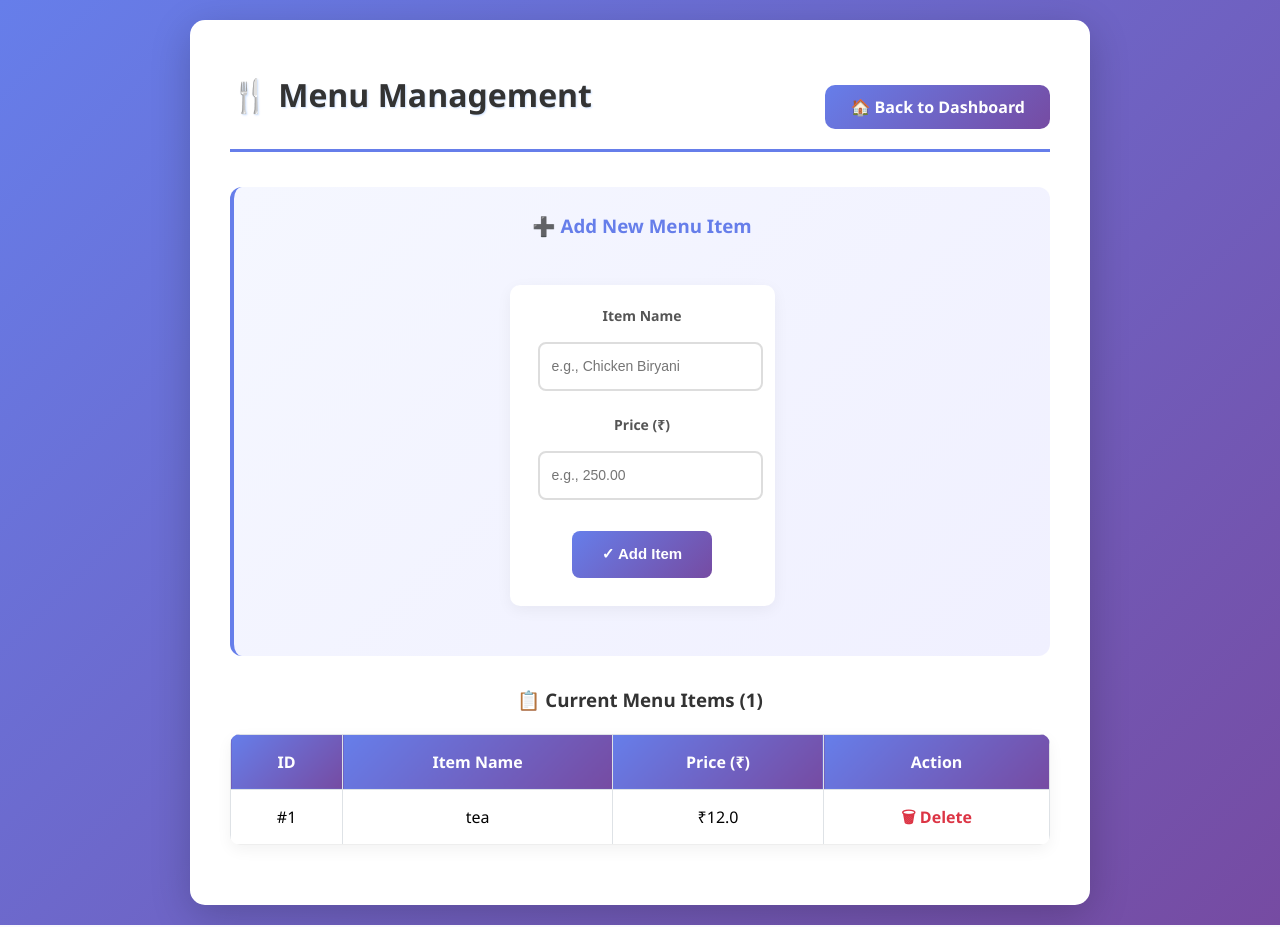
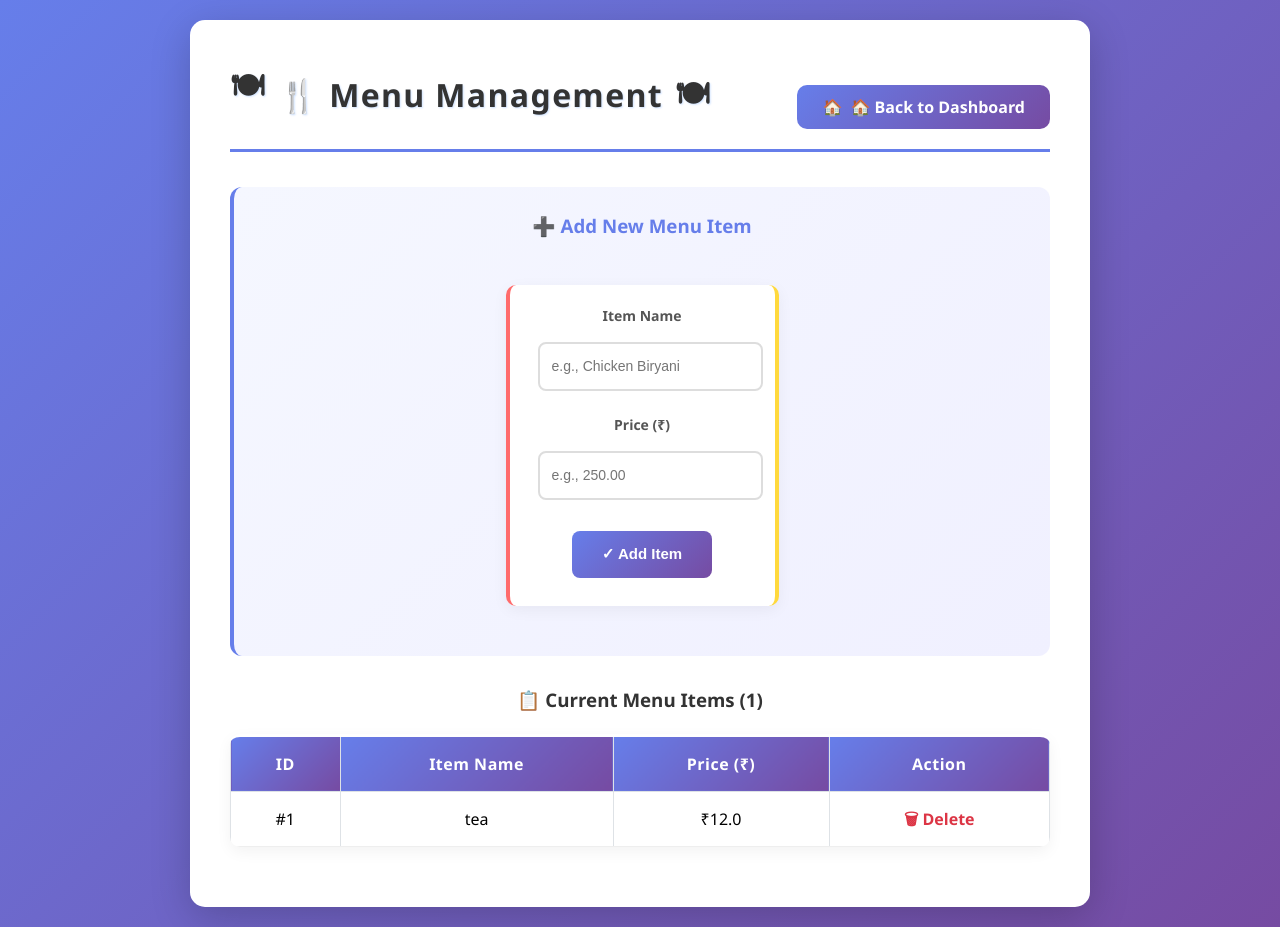
Before and after one commit to krushnanarwade/Restaurant-Billing-System, a Flask app: page /menu in a window 1280 px wide. Run offline with Flask 3, Linux system fonts and the light colour scheme; a user stored in the database is signed in; data comes from the database, SQL or seed files in the repository; both versions use the stored data as it was after the commit.

Commit message:
style: add food-themed effects and animations

```diff
--- a/app.py
+++ b/app.py
@@ -68,7 +68,7 @@ def validate_quantity(qty_str):
         return None, "Invalid quantity format"
 
 def validate_mobile_number(phone_str):
-    """Validate mobile number with support for multiple formats"""
+    """Validate mobile number - only 10 digits allowed"""
     if not phone_str or not isinstance(phone_str, str):
         return None, "Phone number cannot be empty"
 
@@ -81,28 +81,15 @@ def validate_mobile_number(phone_str):
     if not cleaned_phone.isdigit():
         return None, "Phone number should contain only digits (and optional formatting characters like +, -, spaces)"
 
-    # Support formats:
-    # Indian: 10 digits (9876543210), +91 10 digits (+919876543210)
-    # International: 7-15 digits (E.164 standard)
-
     phone_length = len(cleaned_phone)
 
-    # Check for Indian format (with or without 91 country code)
-    if cleaned_phone.startswith("91") and phone_length == 12:
-        # Format: 919876543210 (valid)
-        pass
-    elif phone_length == 10 and cleaned_phone[0] in ["6", "7", "8", "9"]:
-        # Format: 9876543210 (valid - Indian mobile starts with 6-9)
-        pass
-    elif 7 <= phone_length <= 15:
-        # International format (E.164 allows 7-15 digits)
-        pass
-    else:
-        return None, "Phone number must be 10 digits (India) or 7-15 digits (International). Example: 9876543210 or +91 9876543210"
+    # Only allow exactly 10 digits
+    if phone_length != 10:
+        return None, "Phone number must be exactly 10 digits. Example: 9876543210"
 
-    # Final length check (after cleaning)
-    if len(phone) < 5 or len(phone) > 25:
-        return None, "Phone number length should be between 5 and 25 characters"
+    # Check if it starts with valid Indian mobile prefix (6-9)
+    if cleaned_phone[0] not in ["6", "7", "8", "9"]:
+        return None, "Phone number must start with 6, 7, 8, or 9"
 
     return phone, None
 
--- a/static/style.css
+++ b/static/style.css
@@ -8,6 +8,30 @@ body {
   margin: 0;
   padding: 0;
   min-height: 100vh;
+  position: relative;
+  overflow-x: hidden;
+}
+
+/* Floating food emojis animation */
+body::before {
+  content: "🍽 🍔 🍕 🍣 🍜 🥘 🍲 🥗 🍱 🍛 🥙 🌮";
+  position: fixed;
+  top: 0;
+  left: 0;
+  width: 100%;
+  height: 100%;
+  font-size: 2rem;
+  opacity: 0.05;
+  pointer-events: none;
+  z-index: -1;
+  animation: float-background 20s infinite linear;
+  word-wrap: break-word;
+  overflow: hidden;
+}
+
+@keyframes float-background {
+  0% { transform: translateY(0); }
+  100% { transform: translateY(100vh); }
 }
 
 /* Improve container and button polish */
@@ -35,6 +59,32 @@ h1 {
   font-size: 2.2rem;
   margin-top: 30px;
   text-shadow: 1px 1px 2px rgba(13, 110, 253, 0.2);
+  animation: pulse-heading 2s ease-in-out infinite;
+  position: relative;
+}
+
+h1::before {
+  content: "🍽";
+  margin-right: 12px;
+  display: inline-block;
+  animation: bounce-emoji 1s ease-in-out infinite;
+}
+
+h1::after {
+  content: "🍽";
+  margin-left: 12px;
+  display: inline-block;
+  animation: bounce-emoji 1s ease-in-out infinite 0.5s;
+}
+
+@keyframes pulse-heading {
+  0%, 100% { letter-spacing: 0; }
+  50% { letter-spacing: 2px; }
+}
+
+@keyframes bounce-emoji {
+  0%, 100% { transform: translateY(0); }
+  50% { transform: translateY(-10px); }
 }
 
 /* -------------------------------
@@ -68,6 +137,14 @@ form {
   border-radius: 10px;
   display: inline-block;
   box-shadow: 0 4px 15px rgba(0, 0, 0, 0.05);
+  border-left: 4px solid #ff6b6b;
+  border-right: 4px solid #ffd93d;
+  animation: form-slide 0.6s ease-out;
+}
+
+@keyframes form-slide {
+  0% { opacity: 0; transform: translateY(20px); }
+  100% { opacity: 1; transform: translateY(0); }
 }
 
 input, button {
@@ -101,12 +202,15 @@ table {
   border-radius: 10px;
   overflow: hidden;
   box-shadow: 0 5px 15px rgba(0, 0, 0, 0.05);
+  border-top: 3px solid #ff6b6b;
 }
 
 th {
-  background: #0d6efd;
+  background: linear-gradient(135deg, #0d6efd 0%, #0dcaf0 100%);
   color: white;
   padding: 12px 20px;
+  font-weight: 700;
+  letter-spacing: 0.5px;
 }
 
 td {
@@ -131,9 +237,17 @@ tr:hover {
   padding: 10px 25px;
   transition: 0.3s ease;
   margin-top: 25px;
+  position: relative;
+  overflow: hidden;
+}
+
+.back-home-btn::before {
+  content: "🏠";
+  margin-right: 8px;
 }
 
 .back-home-btn:hover {
-  background-color: #084298;
-  transform: scale(1.05);
+  background: linear-gradient(135deg, #084298 0%, #d63031 100%);
+  transform: scale(1.1) rotate(5deg);
+  box-shadow: 0 6px 20px rgba(255, 107, 107, 0.4);
 }
```
Also changed, not shown: other parts of static/style.css (+52 -7 lines), database.db.
